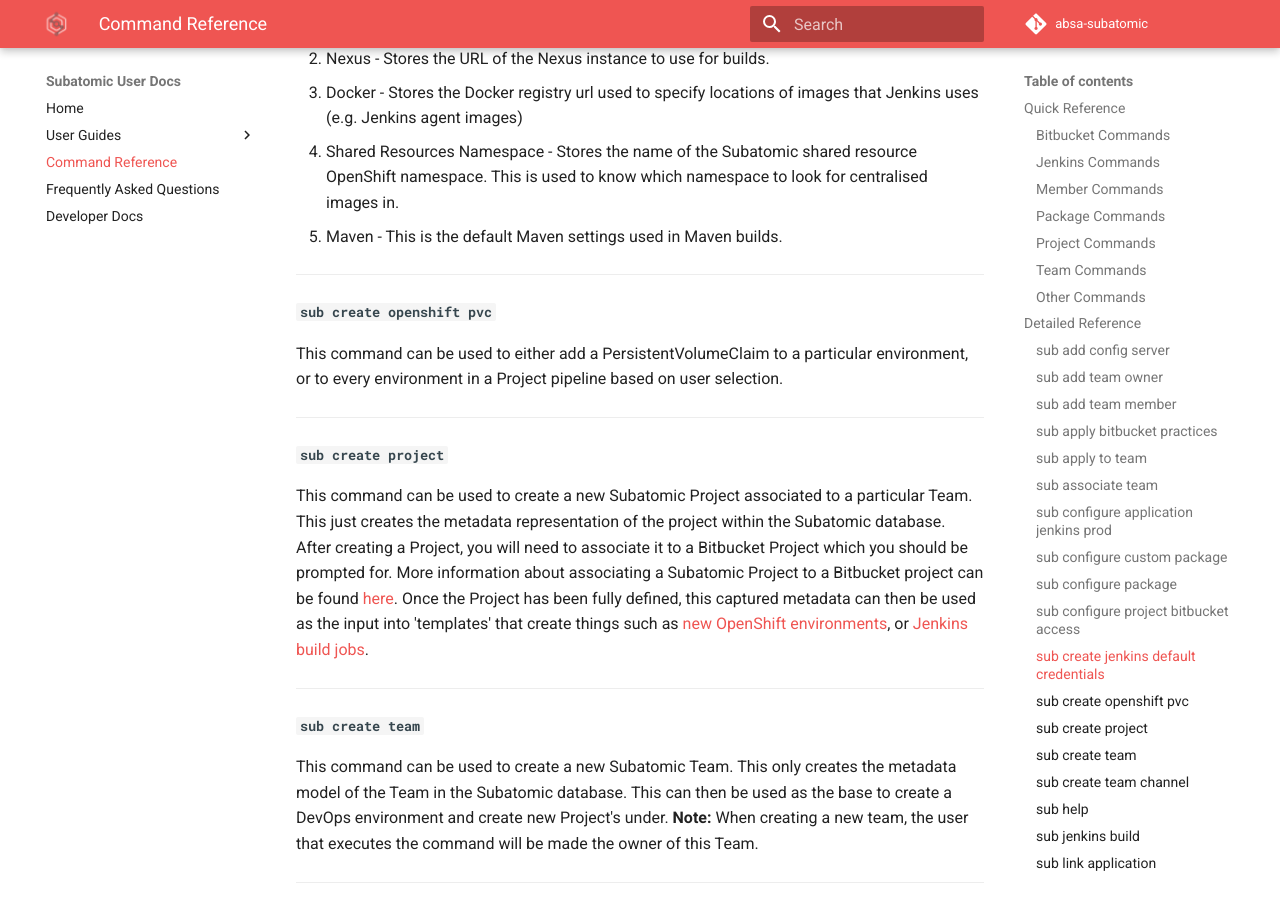
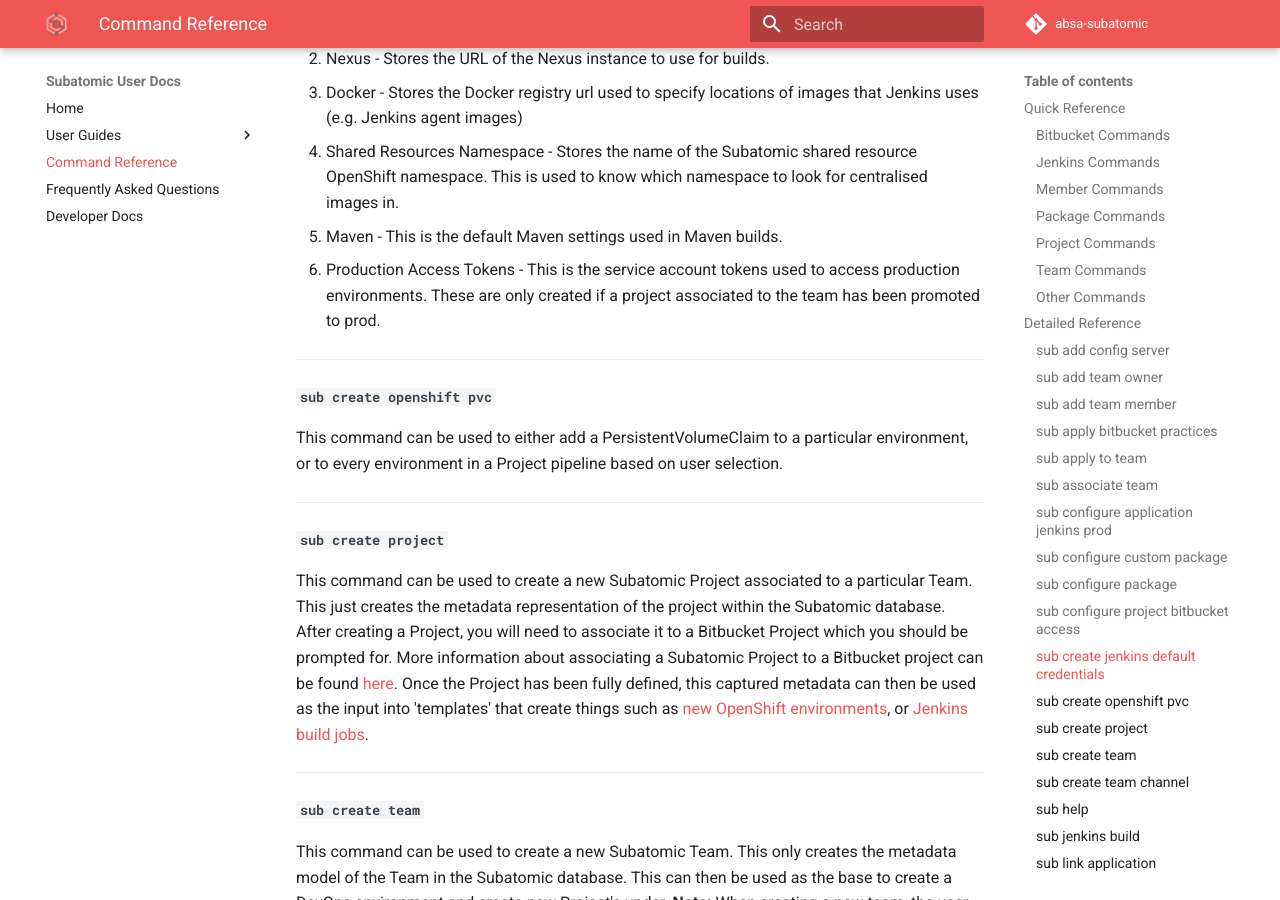
Before and after one commit to absa-subatomic-legacy/subatomic-documentation, an MkDocs documentation site: the page built from docs/quantum-mechanic/command-reference.md, in a window 1280 px wide and 900 px high, scrolled down 8527 px. Built offline with MkDocs 1.6.1 and Material for MkDocs 9.7.7, drawn with Linux system fonts in a browser that asks for light colours; comment, search, counter and statistics services are not loaded.

Commit message:
Updating details with regards to the service account permissions and prod token credentials

```diff
--- a/docs/quantum-mechanic/command-reference.md
+++ b/docs/quantum-mechanic/command-reference.md
@@ -199,6 +199,7 @@
 3. Docker - Stores the Docker registry url used to specify locations of images that Jenkins uses (e.g. Jenkins agent images)
 4. Shared Resources Namespace - Stores the name of the Subatomic shared resource OpenShift namespace. This is used to know which namespace to look for centralised images in.
 5. Maven - This is the default Maven settings used in Maven builds.
+6. Production Access Tokens - This is the service account tokens used to access production environments. These are only created if a project associated to the team has been promoted to prod.
 
 ---
 #### `sub create openshift pvc`
```
